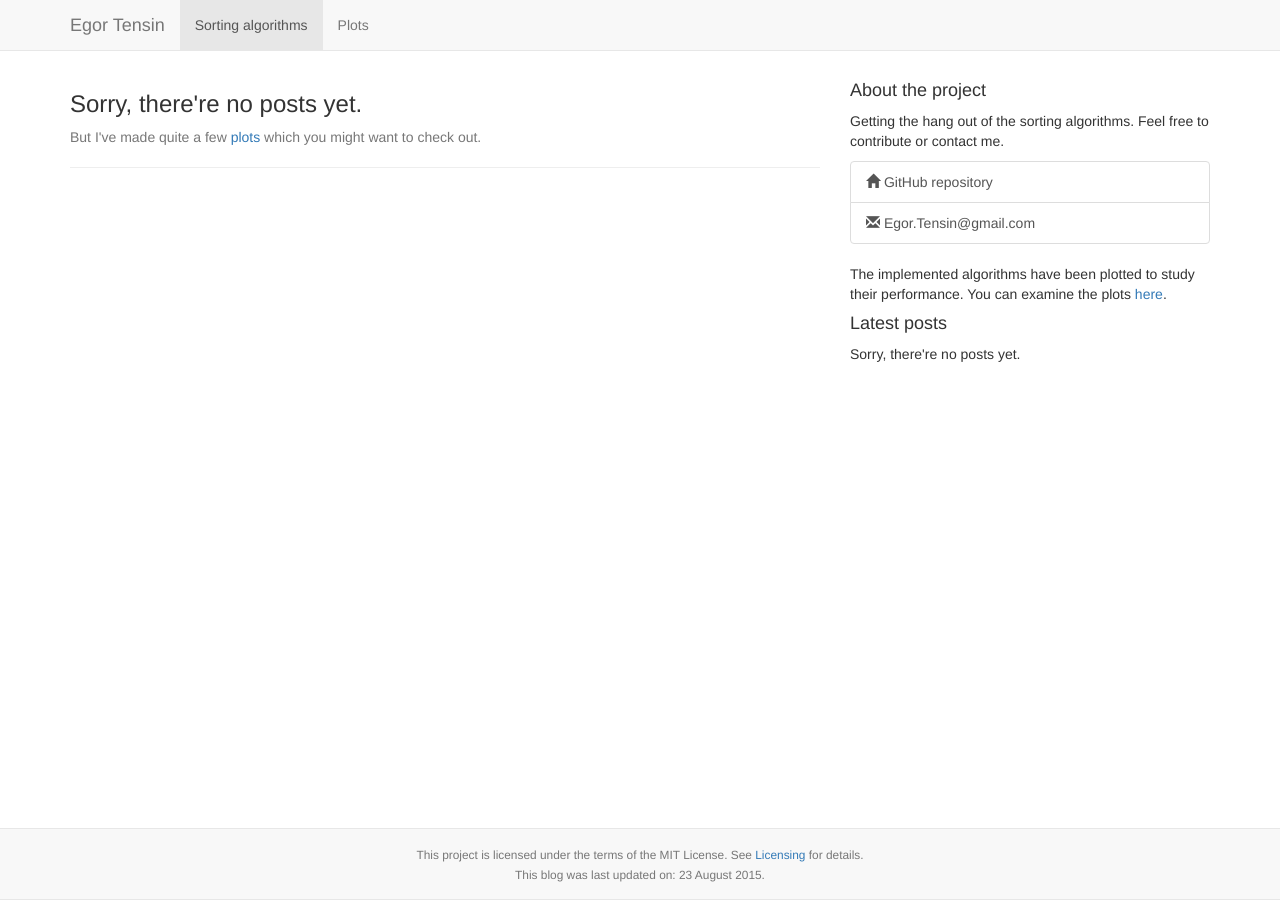
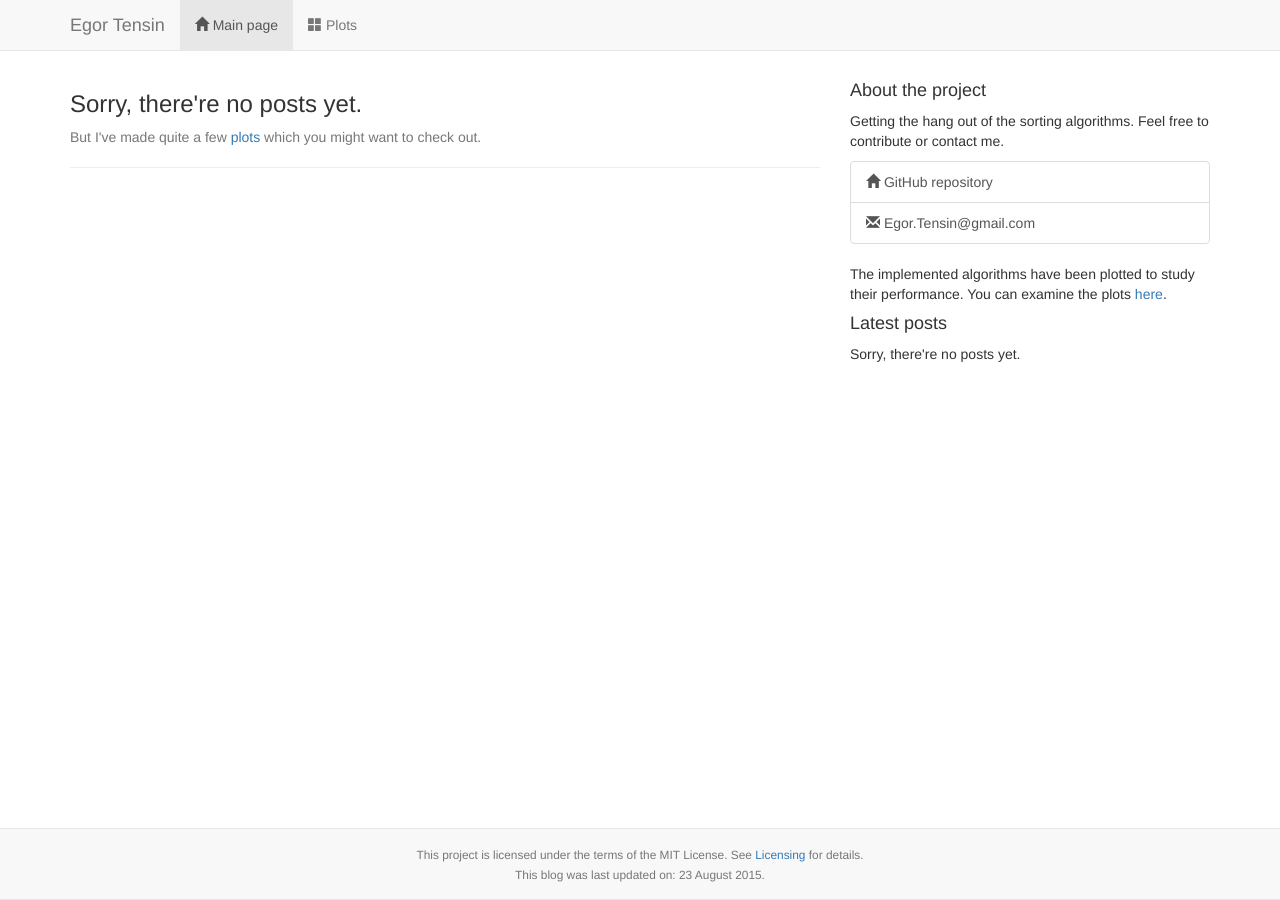
Before and after one commit to egor-tensin/sorting-algorithms, a Jekyll site: the page built from index.html, in a window 1280 px wide. Built offline with Jekyll 4.4.1, drawn with Linux system fonts in a browser that asks for light colours; nearby versions of some CDN libraries; the list of posts is cut into pages by our own code.

Commit message:
add icons to the navbar

```diff
--- a/_includes/links.html
+++ b/_includes/links.html
@@ -1,9 +1,9 @@
 {% for node in page_list %}
   {% if group == null or group == node.group %}
     {% if page.url == node.url %}
-      <li class="active"><a href="{{ site.baseurl }}{{ node.url }}" class="active">{{ node.title }}</a></li>
+      <li class="active"><a href="{{ site.baseurl }}{{ node.url }}" class="active">{{ node.navbar_link }}</a></li>
     {% else %}
-      <li><a href="{{ site.baseurl }}{{ node.url }}">{{ node.title }}</a></li>
+      <li><a href="{{ site.baseurl }}{{ node.url }}">{{ node.navbar_link }}</a></li>
     {% endif %}
   {% endif %}
 {% endfor %}
--- a/index.html
+++ b/index.html
@@ -1,7 +1,8 @@
 ---
-title: Sorting algorithms
+title: Main page
 layout: main
 group: "navigation"
+navbar_link: <span class="glyphicon glyphicon-home"></span>&nbsp;Main page
 ---
 {% if site.posts.size == 0 %}
   <h3>Sorry, there're no posts yet.</h3>
--- a/plots.html
+++ b/plots.html
@@ -2,6 +2,7 @@
 title: Plots
 layout: plots
 group: "navigation"
+navbar_link: <span class="glyphicon glyphicon-th-large"></span>&nbsp;Plots
 ---
 <h1>Plots</h1>
 
```
